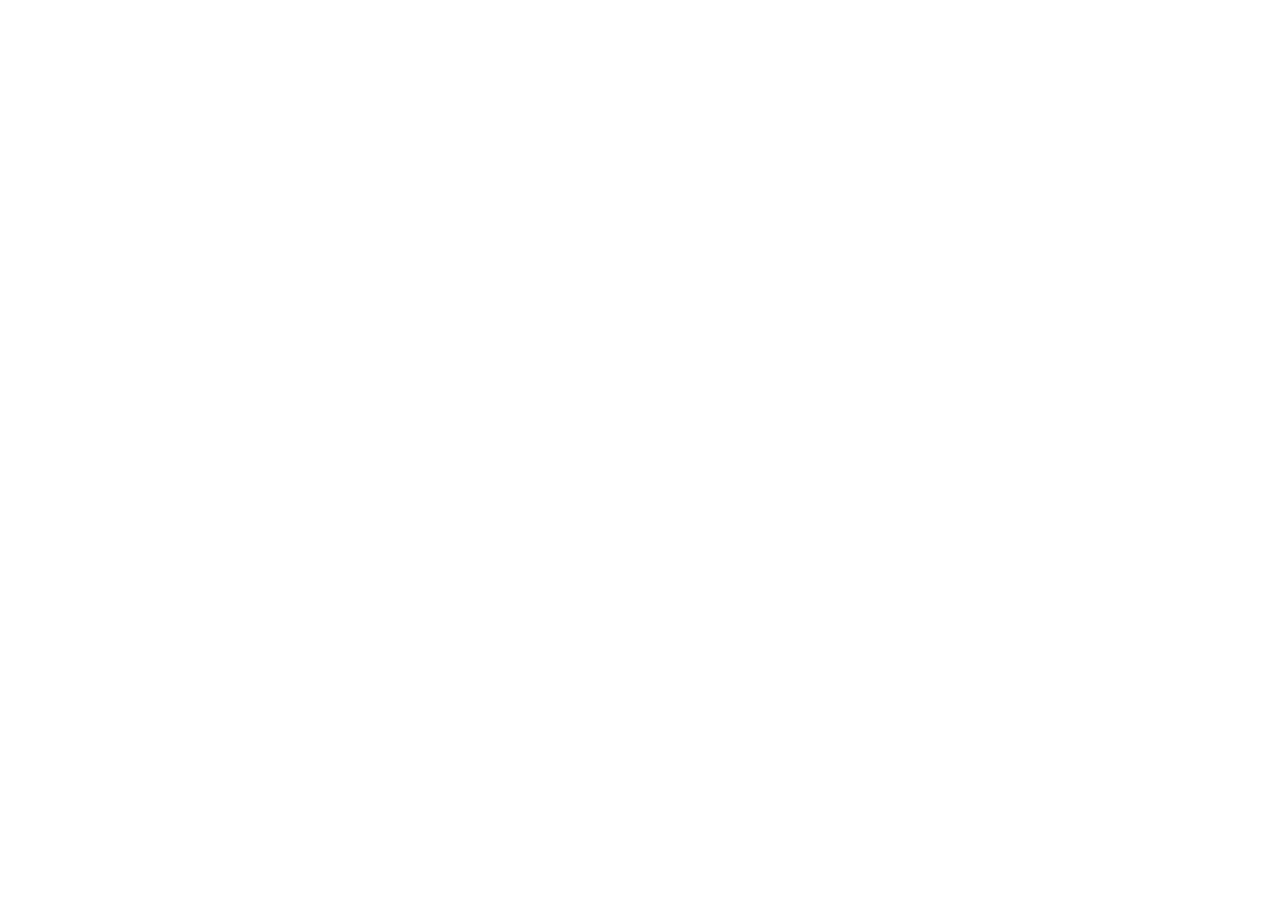
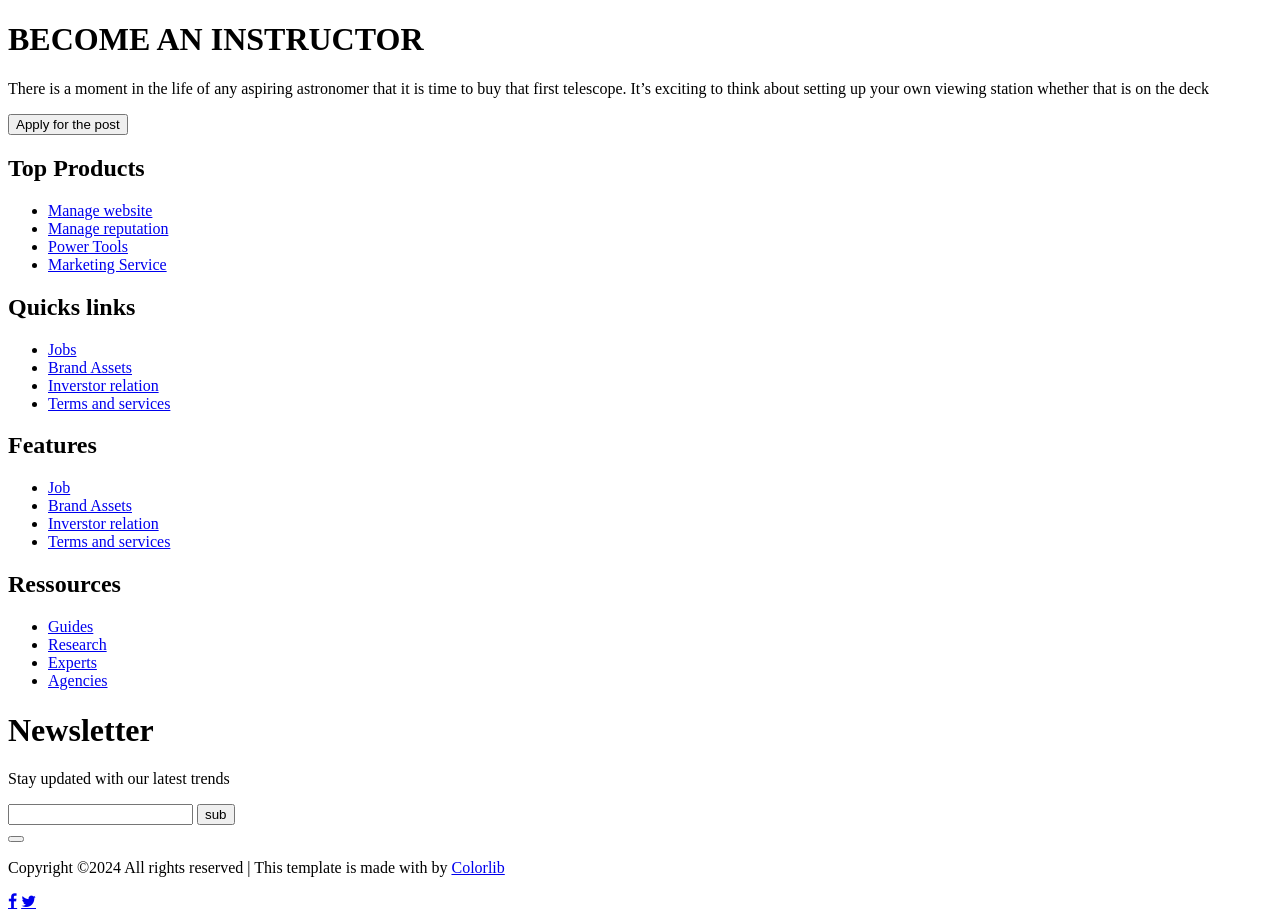
Before and after one commit to thatboigung/Edm-ui, a plain HTML site: page templates/Landing.html in a window 1280 px wide. Before the commit the page ends 800 px from the top, so only its background shows below. Drawn offline with Linux system fonts and the light colour scheme.

Commit message:
Your commit message

```diff
--- a/templates/Landing.html
+++ b/templates/Landing.html
@@ -6,6 +6,7 @@
     <meta name="viewport" content="width=device-width, initial-scale=1.0">
     <title>Edm ui</title>
     <link rel="stylesheet" href="../css/main.styles.css">
+    <link rel="stylesheet" href="https://cdnjs.cloudflare.com/ajax/libs/font-awesome/4.7.0/css/font-awesome.min.css">
   </head>
 
   <body>
@@ -26,7 +27,77 @@
     <!-- Footer By: #Tapuwa, #Aissa,  -->
 
 
+      <footer>
+        <div class="container">
+          <h1>BECOME AN INSTRUCTOR</h1>
+           <p>There is a moment in the life of any aspiring astronomer that it is time
+   to buy that first telescope. It’s exciting to think about
+   setting up your own viewing station whether that is on the deck</p>
+           <button type="button"> Apply for the post</button>
+       </div>
+       <div class="containt">
+       <div class="ft">
+           <h2>Top Products</h2>
+           <ul>
+               <li> <a href="https://themewagon.github.io/learnit/index.html#">Manage website </a> </li>
+               <li> <a href="https://themewagon.github.io/learnit/index.html#">Manage reputation</a> </li>
+               <li> <a href="https://themewagon.github.io/learnit/index.html#">Power Tools </a> </li>
+               <li> <a href="https://themewagon.github.io/learnit/index.html#">Marketing Service </a> </li>
+           </ul>
+       </div>
+       <div class="ft2">
+           <h2>Quicks links</h2>
+           <ul>
+               <li> <a href="https://themewagon.github.io/learnit/index.html#">Jobs</a> </li>
+               <li> <a href="https://themewagon.github.io/learnit/index.html#">Brand Assets</a> </li>
+               <li> <a href="https://themewagon.github.io/learnit/index.html#">Inverstor relation</a> </li>
+               <li> <a href="https://themewagon.github.io/learnit/index.html#">Terms and services</a> </li>
+           </ul>
+       </div>
+       <div class="ft3">
+           <h2>Features</h2>
+           <ul>
+               <li> <a href="https://themewagon.github.io/learnit/index.html#">Job</a> </li>
+               <li> <a href="https://themewagon.github.io/learnit/index.html#">Brand Assets</a> </li>
+               <li> <a href="https://themewagon.github.io/learnit/index.html#">Inverstor relation</a> </li>
+               <li> <a href="https://themewagon.github.io/learnit/index.html#">Terms and services</a> </li>
+           </ul>
+       </div>
+       <div class="ft4">
+           <h2>Ressources</h2>
+           <ul>
+               <li> <a href="https://themewagon.github.io/learnit/index.html#">Guides</a> </li>
+               <li> <a href="https://themewagon.github.io/learnit/index.html#">Research</a> </li>
+               <li> <a href="https://themewagon.github.io/learnit/index.html#">Experts</a> </li>
+               <li> <a href="https://themewagon.github.io/learnit/index.html#">Agencies</a> </li>
+           </ul>
+          </div>
 
+         <div class="new">
+          <h1>Newsletter</h1>
+          <p>Stay updated with our latest trends</p>
+          <form>
+              <input type="email">
+              <input type="submit" value="sub">
+          </form>
+          <button type="button" class="arrow"> </button>
+       </div>
+       <div class="copy">
+           <p>Copyright ©2024 All rights reserved | This template is made with  by <a href="https://colorlib.com/">Colorlib</a> </p>
+
+       <div class="icon">
+
+        <a href="https://www.facebook.com/yourPageName" class="fa fa-facebook"></a>
+        <a href="https://twitter.com/yourUsername" class="fa fa-twitter"></a>
+        <a href="https://themewagon.github.io/learnit/index.html#" ></a>
+        <a href="https://themewagon.github.io/learnit/index.html#" ></a>
+
+
+
+       </div>
+       </div>
+       </div>
+      </footer>
 
 
 
```
